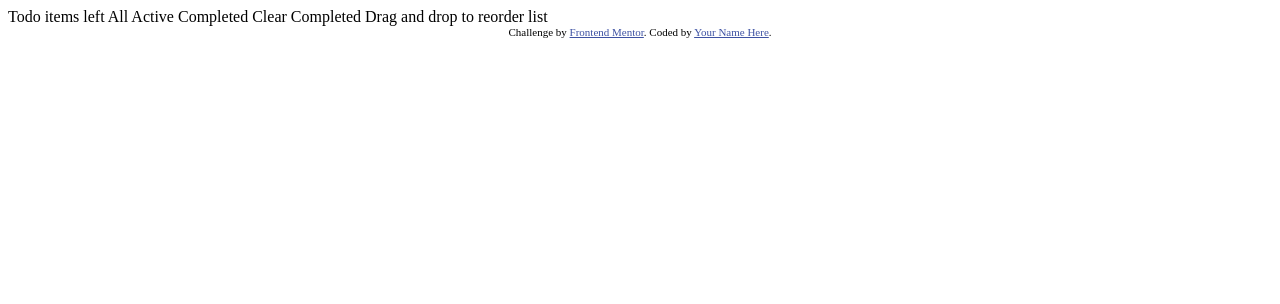
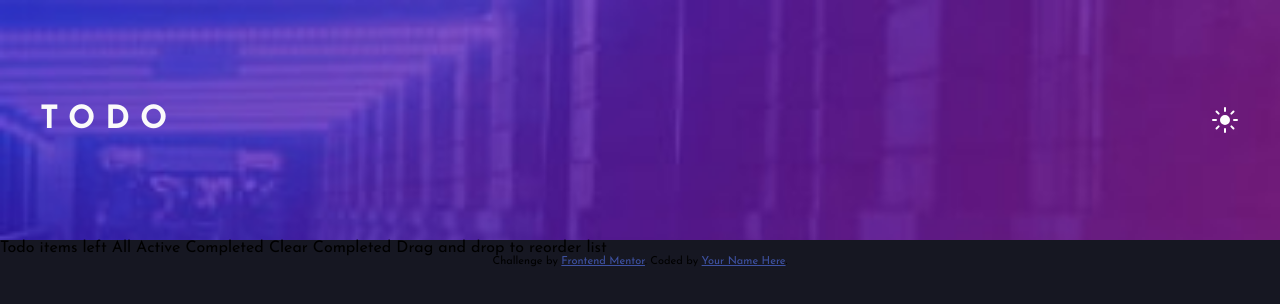
Before and after one commit to MarcosGaiotto/todo-app, a plain HTML site: page index.html in a window 1280 px wide. Drawn offline with Linux system fonts and the light colour scheme.

Commit message:
create header

```diff
--- /dev/null
+++ b/assets/css/style.css
@@ -0,0 +1,38 @@
+* {
+    margin: 0;
+    padding: 0;
+    box-sizing: border-box;
+    font-family: 'Josefin Sans';
+}
+
+body {
+    height: 100vh;
+    background: hsl(235, 21%, 11%);
+}
+
+
+
+.header-container {
+    background: url(../images/bg-mobile-dark.jpg) no-repeat;
+    background-size: cover;
+    height: 30%;
+    display: flex;
+    align-items: center;
+    justify-content: space-between;
+    padding: 40px;
+}
+
+.header-container h1 {
+    color: hsl(0, 0%, 98%);
+    letter-spacing: 10px;
+}
+
+.icon {
+    width: 30px;
+    height: 30px;
+
+}
+
+.sun {
+    background: url(../images/icon-sun.svg) no-repeat center;
+}
--- a/index.html
+++ b/index.html
@@ -3,9 +3,10 @@
 <head>
   <meta charset="UTF-8">
   <meta name="viewport" content="width=device-width, initial-scale=1.0"> <!-- displays site properly based on user's device -->
-
-  <link rel="icon" type="image/png" sizes="32x32" href="./images/favicon-32x32.png">
-
+  <link rel="icon" type="image/png" sizes="32x32" href="./assets/images/favicon-32x32.png">
+  <link rel="preconnect" href="https://fonts.gstatic.com">
+  <link href="https://fonts.googleapis.com/css2?family=Josefin+Sans:wght@400;700&display=swap" rel="stylesheet">
+  <link rel="stylesheet" type="text/css" href="./assets/css/style.css">
   <title>Frontend Mentor | Todo app</title>
 
   <!-- Feel free to remove these styles or customise in your own stylesheet 👍 -->
@@ -15,7 +16,10 @@
   </style>
 </head>
 <body>
-
+  <header class="header-container">
+    <h1>TODO</h1>
+    <div class="icon sun"></div>
+  </header>
   Todo
 
   <!-- Add dynamic number --> items left
```
